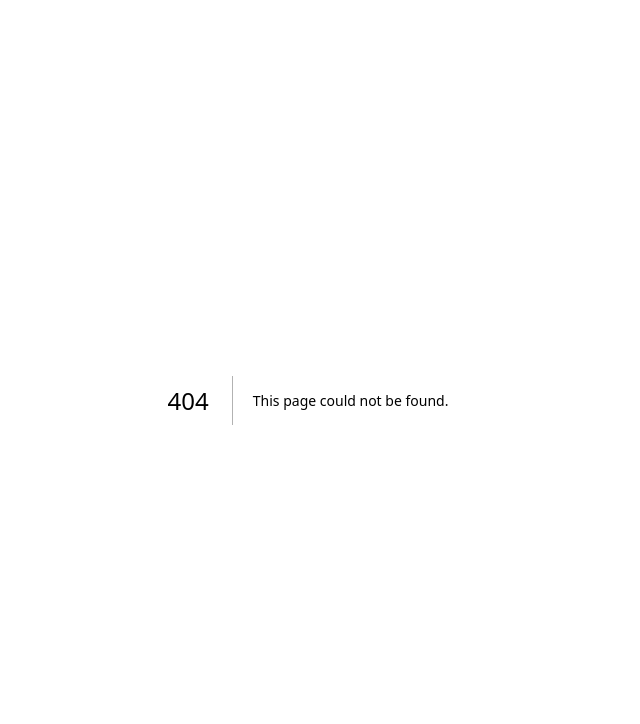
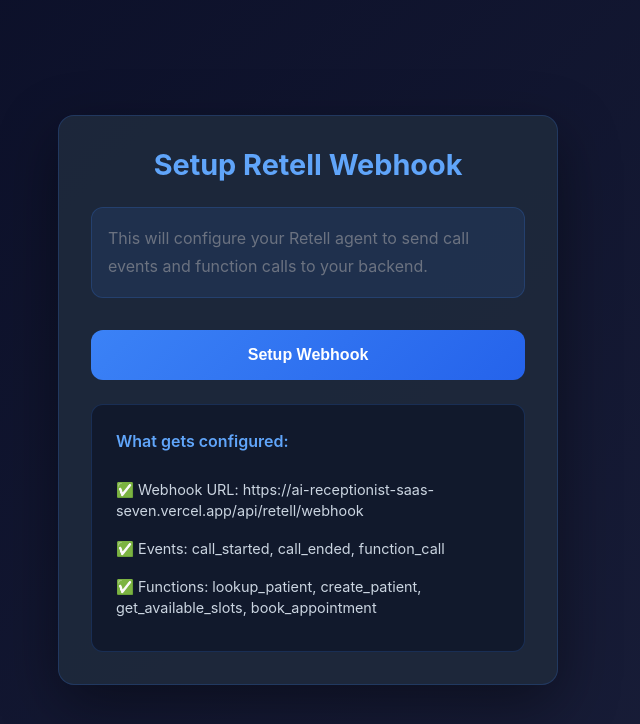
Before and after one commit to kappapogu/ai-receptionist-saas, a Next.js app: page /setup in a window 1280 px wide. Before the commit this address had no page. Shown: the top 724 px of the page, without its empty margins (332-972 px from the left). Built offline with nearby package versions, Linux system fonts and the light colour scheme.

Commit message:
Add webhook setup page and API endpoint
- New page at /setup for configuring webhook
- Endpoint /api/retell/setup-webhook to configure in Retell
- One-click webhook setup from the app
- Automatically enables all webhook events

```diff
--- /dev/null
+++ b/app/setup/page.jsx
@@ -0,0 +1,75 @@
+'use client';
+
+import { useState } from 'react';
+import styles from './setup.module.css';
+
+export default function SetupPage() {
+  const [webhookStatus, setWebhookStatus] = useState('idle');
+  const [message, setMessage] = useState('');
+
+  const setupWebhook = async () => {
+    setWebhookStatus('loading');
+    setMessage('Setting up webhook...');
+
+    try {
+      const response = await fetch('/api/retell/setup-webhook', {
+        method: 'POST',
+        headers: { 'Content-Type': 'application/json' },
+      });
+
+      const data = await response.json();
+
+      if (!response.ok) {
+        setWebhookStatus('error');
+        setMessage(`❌ Error: ${data.error}`);
+        console.error('Setup error:', data);
+        return;
+      }
+
+      setWebhookStatus('success');
+      setMessage('✅ Webhook configured successfully!');
+      console.log('Webhook setup result:', data);
+    } catch (error) {
+      setWebhookStatus('error');
+      setMessage(`❌ Error: ${error.message}`);
+      console.error('Setup error:', error);
+    }
+  };
+
+  return (
+    <div className={styles.container}>
+      <div className={styles.card}>
+        <h1 className={styles.title}>Setup Retell Webhook</h1>
+
+        <div className={styles.info}>
+          <p>
+            This will configure your Retell agent to send call events and function calls to your backend.
+          </p>
+        </div>
+
+        <button
+          onClick={setupWebhook}
+          disabled={webhookStatus === 'loading'}
+          className={`${styles.button} ${styles[webhookStatus]}`}
+        >
+          {webhookStatus === 'loading' ? 'Setting up...' : 'Setup Webhook'}
+        </button>
+
+        {message && (
+          <div className={`${styles.message} ${styles[webhookStatus]}`}>
+            {message}
+          </div>
+        )}
+
+        <div className={styles.details}>
+          <h3>What gets configured:</h3>
+          <ul>
+            <li>✅ Webhook URL: https://ai-receptionist-saas-seven.vercel.app/api/retell/webhook</li>
+            <li>✅ Events: call_started, call_ended, function_call</li>
+            <li>✅ Functions: lookup_patient, create_patient, get_available_slots, book_appointment</li>
+          </ul>
+        </div>
+      </div>
+    </div>
+  );
+}
--- /dev/null
+++ b/app/setup/setup.module.css
@@ -0,0 +1,142 @@
+.container {
+  min-height: 100vh;
+  background: linear-gradient(135deg, #0a0e27 0%, #1a1f3a 100%);
+  display: flex;
+  align-items: center;
+  justify-content: center;
+  padding: 2rem;
+  font-family: -apple-system, BlinkMacSystemFont, 'Segoe UI', Roboto, sans-serif;
+}
+
+.card {
+  background: rgba(30, 41, 59, 0.95);
+  border: 1px solid rgba(59, 130, 246, 0.2);
+  border-radius: 1rem;
+  padding: 2rem;
+  max-width: 500px;
+  width: 100%;
+  box-shadow: 0 20px 60px rgba(0, 0, 0, 0.4);
+}
+
+.title {
+  color: #60a5fa;
+  font-size: 1.8rem;
+  font-weight: 700;
+  margin: 0 0 1.5rem 0;
+  text-align: center;
+}
+
+.info {
+  background: rgba(59, 130, 246, 0.1);
+  border: 1px solid rgba(59, 130, 246, 0.2);
+  border-radius: 0.75rem;
+  padding: 1rem;
+  margin-bottom: 2rem;
+  color: #cbd5e1;
+  font-size: 0.95rem;
+  line-height: 1.6;
+}
+
+.info p {
+  margin: 0;
+}
+
+.button {
+  width: 100%;
+  padding: 1rem;
+  background: linear-gradient(135deg, #3b82f6 0%, #2563eb 100%);
+  color: white;
+  border: none;
+  border-radius: 0.75rem;
+  font-size: 1rem;
+  font-weight: 600;
+  cursor: pointer;
+  transition: all 0.3s ease;
+  margin-bottom: 1.5rem;
+}
+
+.button:hover:not(:disabled) {
+  background: linear-gradient(135deg, #2563eb 0%, #1d4ed8 100%);
+  transform: translateY(-2px);
+  box-shadow: 0 5px 15px rgba(59, 130, 246, 0.4);
+}
+
+.button:disabled {
+  opacity: 0.7;
+  cursor: not-allowed;
+}
+
+.button.loading {
+  background: linear-gradient(135deg, #64748b 0%, #475569 100%);
+}
+
+.button.success {
+  background: linear-gradient(135deg, #10b981 0%, #059669 100%);
+}
+
+.button.error {
+  background: linear-gradient(135deg, #ef4444 0%, #dc2626 100%);
+}
+
+.message {
+  padding: 1rem;
+  border-radius: 0.75rem;
+  margin-bottom: 1.5rem;
+  text-align: center;
+  font-weight: 500;
+  font-size: 0.95rem;
+}
+
+.message.success {
+  background: rgba(16, 185, 129, 0.1);
+  border: 1px solid rgba(16, 185, 129, 0.3);
+  color: #86efac;
+}
+
+.message.error {
+  background: rgba(239, 68, 68, 0.1);
+  border: 1px solid rgba(239, 68, 68, 0.3);
+  color: #fca5a5;
+}
+
+.message.loading {
+  background: rgba(59, 130, 246, 0.1);
+  border: 1px solid rgba(59, 130, 246, 0.3);
+  color: #93c5fd;
+}
+
+.details {
+  background: rgba(15, 23, 42, 0.8);
+  border: 1px solid rgba(59, 130, 246, 0.2);
+  border-radius: 0.75rem;
+  padding: 1.5rem;
+  color: #cbd5e1;
+}
+
+.details h3 {
+  color: #60a5fa;
+  font-size: 1rem;
+  margin: 0 0 1rem 0;
+}
+
+.details ul {
+  list-style: none;
+  padding: 0;
+  margin: 0;
+}
+
+.details li {
+  padding: 0.5rem 0;
+  font-size: 0.9rem;
+  line-height: 1.5;
+}
+
+@media (max-width: 640px) {
+  .card {
+    padding: 1.5rem;
+  }
+
+  .title {
+    font-size: 1.4rem;
+  }
+}
```
Also changed, not shown: app/api/retell/setup-webhook/route.js (added, +76 -0 lines).
